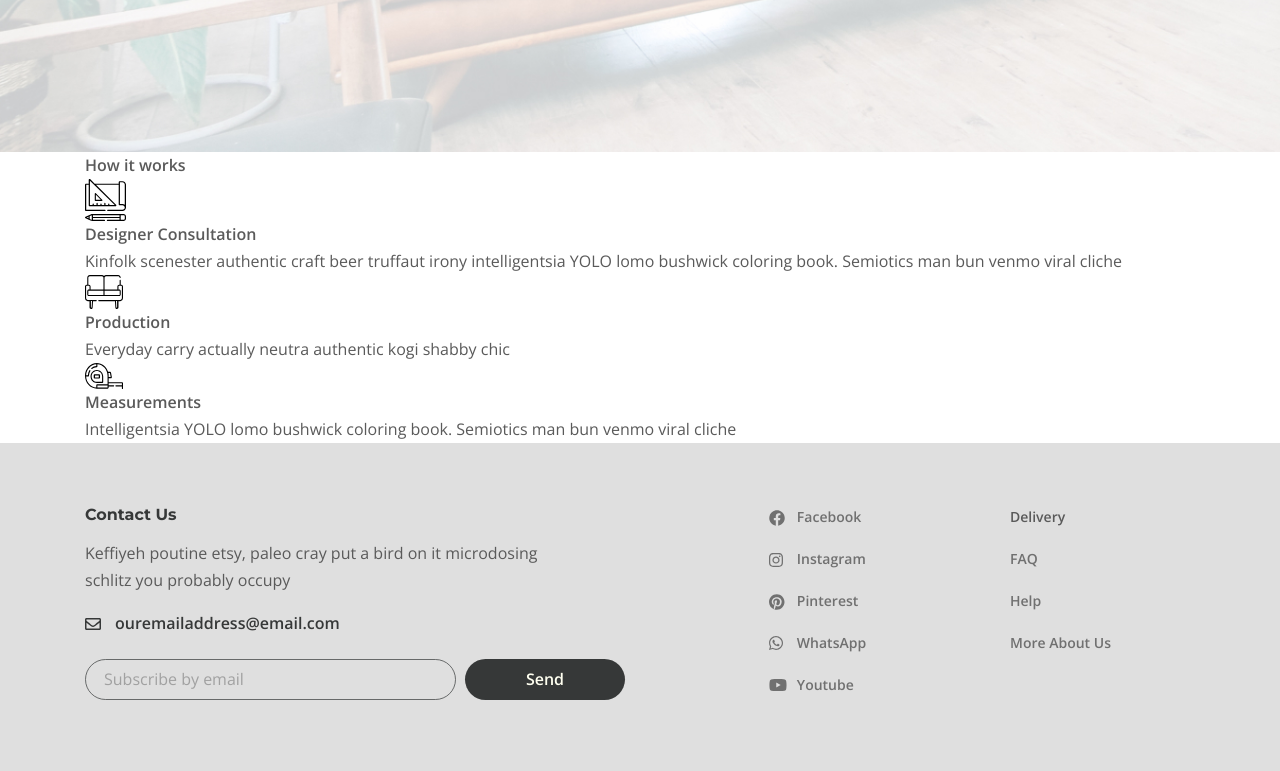
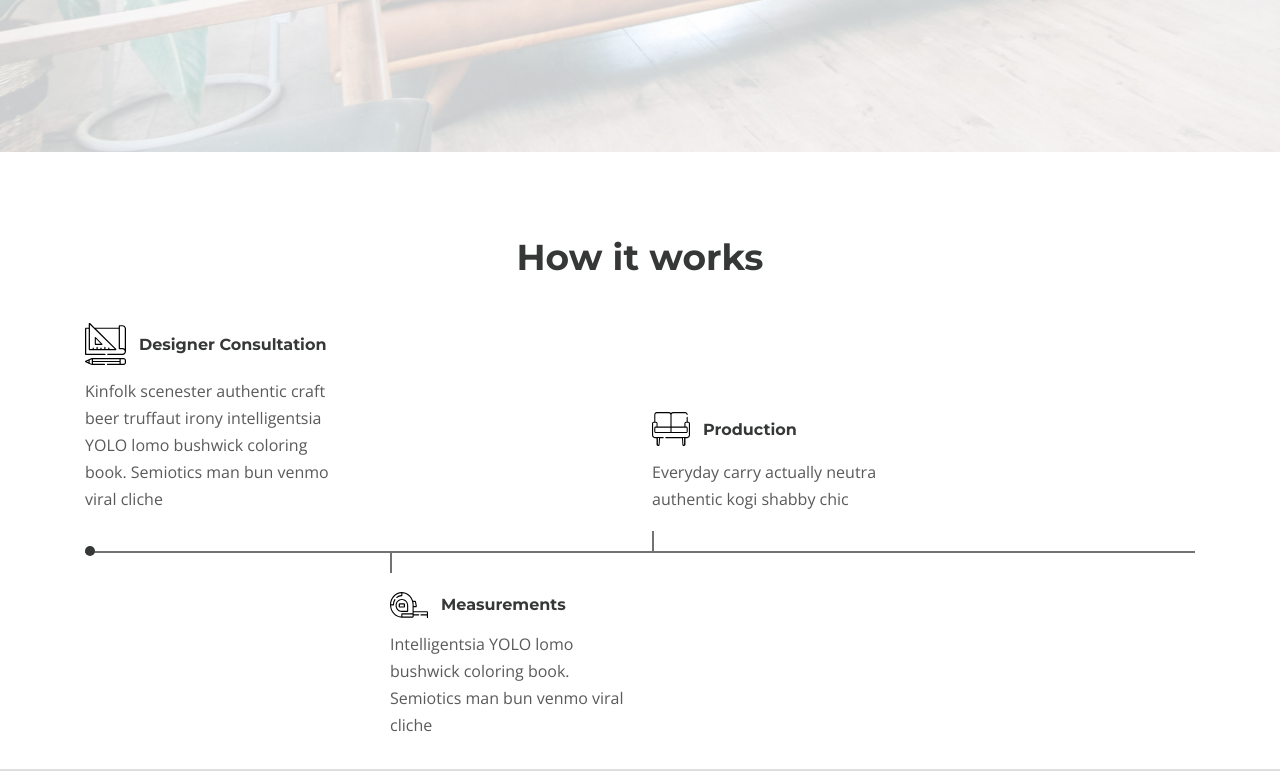
Before and after one commit to RuslanPanasuk/Desire, a website: page app/index.html in a window 1280 px wide. Shown: the part 2026-2797 px from the top of the page. Drawn offline with nearby package versions, Linux system fonts and the light colour scheme.

Commit message:
add work section

```diff
--- a/app/index.html
+++ b/app/index.html
@@ -162,18 +162,18 @@
           <h3 class="works-path__title">How it works</h3>
           <div class="works-path__items">
             <div class="works-path__items-box">
-              <div class="works-path__item">
+              <div class="works-path__item works-path__item--consult">
                 <img class="works-path__item-img" src="images/graphic tool.svg" alt="icon">
                 <h6 class="works-path__item-title">Designer Consultation</h6>
                 <p class="works-path__item-text">Kinfolk scenester authentic craft beer truffaut irony intelligentsia YOLO lomo bushwick coloring book. Semiotics man bun venmo viral cliche</p>
               </div>
-              <div class="works-path__item">
+              <div class="works-path__item works-path__item--prod">
                 <img class="works-path__item-img" src="images/sofa.svg" alt="icon">
                 <h6 class="works-path__item-title">Production</h6>
                 <p class="works-path__item-text">Everyday carry actually neutra authentic kogi shabby chic</p>
               </div>
             </div>
-            <div class="works-path__item">
+            <div class="works-path__item works-path__item--measure">
               <img class="works-path__item-img" src="images/measuring tape.svg" alt="icon">
               <h6 class="works-path__item-title">Measurements</h6>
               <p class="works-path__item-text">Intelligentsia YOLO lomo bushwick coloring book. Semiotics man bun venmo viral cliche</p>
--- a/app/scss/style.scss
+++ b/app/scss/style.scss
@@ -258,6 +258,7 @@
        margin-left: 25px;
    }
    &__slider-title{
+       @extend %title-font;
        color: $title;
        font-size: 110px;
        line-height: 135px;
@@ -283,6 +284,7 @@
     text-align: center;
     padding: 45px 0 105px;
     &__title{
+        @extend %title-font;
         color: $title;
         font-size: 35px;
         line-height: 51px;
@@ -339,6 +341,7 @@
         transition: all .5s;
     }
     &__info-title{
+        @extend %title-font;
         font-size: 20px;
         line-height: 25px;
         color: $title;
@@ -370,6 +373,7 @@
     background-size: cover;
     background-repeat: no-repeat;
     &__title{
+        @extend %title-font;
         max-width: 730px;
         color: $title;
         font-size: 60px;
@@ -393,6 +397,75 @@
 }
 
 .works-path{
+    padding: 80px 0 30px;
+    &__title{
+        @extend %title-font;
+        text-align: center;
+        color: $title;
+        margin-bottom: 40px;
+        font-size: 36px;
+        line-height: 51px;
+    }
+    &__items-box{
+        display: flex;
+        align-items: flex-end;
+        border-bottom: 2px solid rgba($title, .7);
+        position: relative;
+        &::before{
+            content: '';
+            position: absolute;
+            bottom: -5px;
+            left: 0;
+            width: 10px;
+            height: 10px;
+            border-radius: 50%;
+            background-color: $title;
+        }
+    }
+    &__item{
+        width: 250px;
+        display: flex;
+        flex-wrap: wrap;
+        align-items: center;
+        position: relative;
+        height: 100%;
+    }
+    &__item--prod{
+        margin-left: 317px;
+        &::after{
+            content: '';
+            position: absolute;
+            bottom: 0;
+            left: 0;
+            height: 20px;
+            width: 2px;
+            background-color: rgba($title, .7);
+        }
+    }
+    &__item--prod,
+    &__item--consult{
+        padding-bottom: 38px;
+    }
+    &__item--measure{
+        padding-top: 38px;
+        margin-left: 305px;
+        &::before{
+            content: '';
+            position: absolute;
+            top: 0;
+            left: 0;
+            height: 20px;
+            width: 2px;
+            background-color: rgba($title, .7);
+        }
 
-
+    }
+    &__item-title{
+        margin-left: 13px;
+        color: $title;
+        @extend %title-font;
+    }
+    &__item-text{
+        margin-top: 13px;
+    }
 }
```
Also changed, not shown: app/css/style.min.css.
